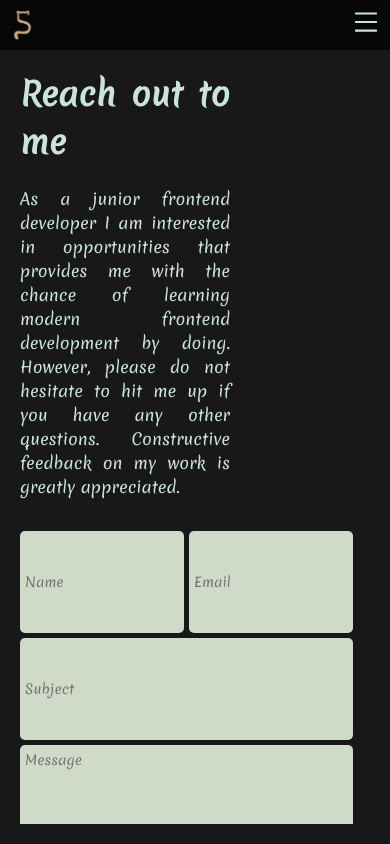
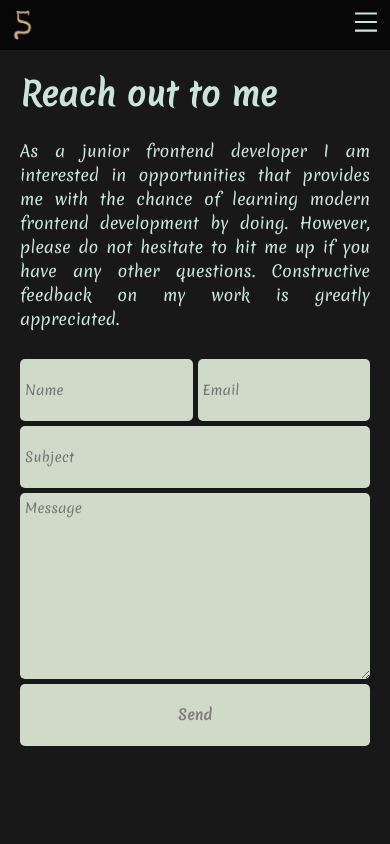
Before and after one commit to Solymaz/Solmaz-Portfolio, a React (Create React App) app: page /contact in a window 390 px wide. Built offline with nearby package versions, Linux system fonts and the light colour scheme.

Commit message:
made contacts responsive

```diff
--- a/src/Pages/Contact/contact.css
+++ b/src/Pages/Contact/contact.css
@@ -68,3 +68,13 @@ input[type="email"] {
 .active-button {
   background-color: #00303f !important;
 }
+@media only screen and (max-width: 600px) {
+  .contactMe {
+    display: grid;
+    grid-template-columns: auto auto;
+    grid-template-rows: 1fr 1.5fr;
+    grid-template-areas:
+      "text ."
+      "form .";
+  }
+}
```
